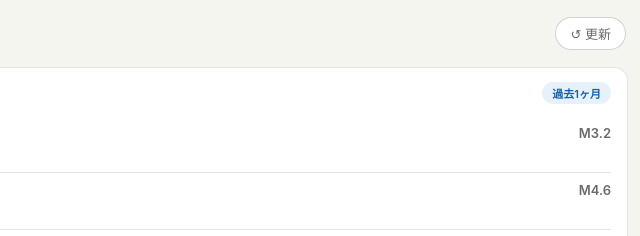
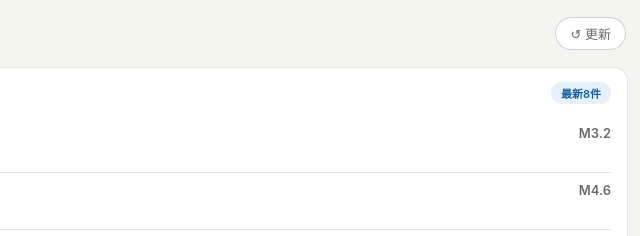
Before and after one commit to TakashiFUJIYASU/Bousai_dashboard, a plain HTML site: page index.html in a window 1280 px wide. Shown: the top 236 px of the page, 640-1280 px from the left. Drawn offline with Linux system fonts and the light colour scheme.

Commit message:
Change quake badge text to '最新8件'

```diff
--- a/index.html
+++ b/index.html
@@ -232,7 +232,7 @@ async function loadQuakes() {
       </div>`;
     }
     document.getElementById('quake-list').innerHTML=h||'<div class="no-data">データなし</div>';
-    document.getElementById('quake-badge').textContent='過去1ヶ月';
+    document.getElementById('quake-badge').textContent='最新8件';
     document.getElementById('quake-badge').className='badge badge-blue';
     document.getElementById('quake-ts').textContent='更新: '+nowJST();
   }catch(e){
```
